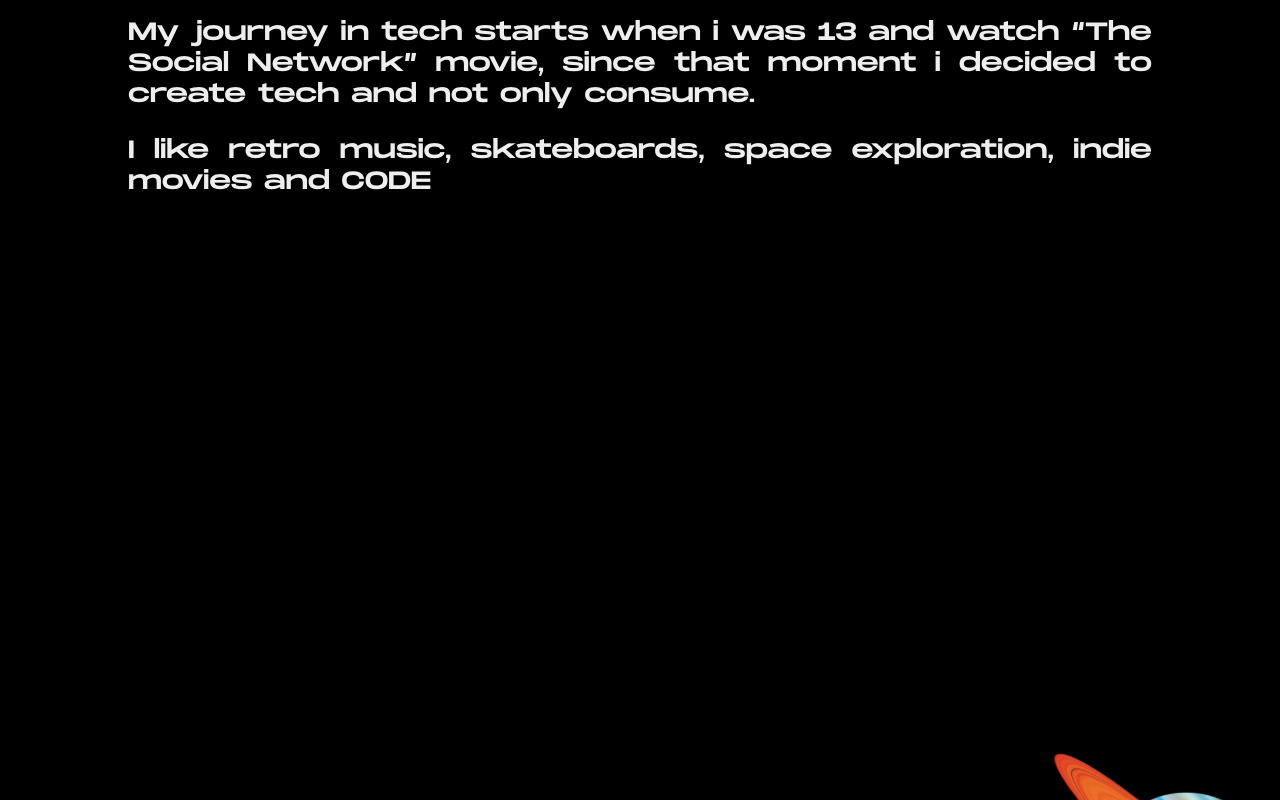
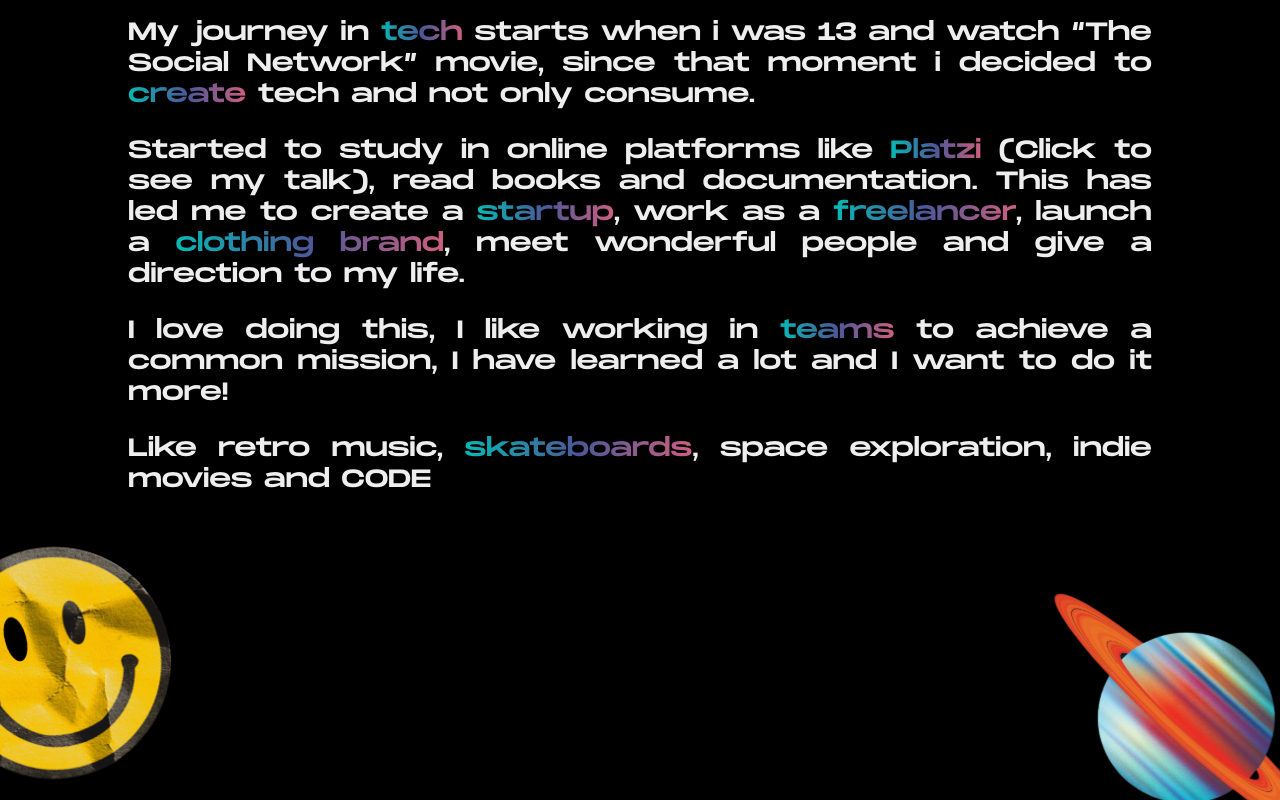
Before and after one commit to samvarcia/samvarcia, a React (Create React App) app: page / in a window 1280 px wide. Shown: the part 1700-2500 px from the top of the page. Built offline with nearby package versions, Linux system fonts and the light colour scheme.

Commit message:
Structure completed

```diff
--- a/src/App.js
+++ b/src/App.js
@@ -6,6 +6,7 @@
 import Rayo from './assets/images/rayo.svg'
 import Sticker from './assets/images/sticker.svg'
 import Planet from './assets/images/planet.svg'
+import Smile from './assets/images/smile.svg'
 import './assets/styles/App.scss';
 
 function App() {
@@ -14,6 +15,7 @@
       <img className="light" src={Rayo} alt="Light"/>
       <img className="sticker" src={Sticker} alt="Holo"/>
       <img className="planet" src={Planet} alt="Pluto"/>
+      <img className="smile" src={Smile} alt="Smile"/>
       <div className="App">
         <Header/>
         <Hero/>
--- a/src/assets/styles/App.scss
+++ b/src/assets/styles/App.scss
@@ -27,6 +27,11 @@
 .planet {
   position: absolute;
   right: 0;
-  top: 300%;
+  top: 280%;
   width: 20%;
 }
+.smile {
+  position: absolute;
+  left: 0%;
+  top: 280%;
+}
--- a/src/assets/styles/components/About.css
+++ b/src/assets/styles/components/About.css
@@ -9,3 +9,11 @@
   font-size: 25px;
   position: inherit;
 }
+.grabient {
+  background: -webkit-linear-gradient(right, #cd5f81, #4c5798, #06bab6);
+  -webkit-background-clip: text;
+  -webkit-text-fill-color: transparent;
+}
+.about_text a {
+  text-decoration: none;
+}
--- a/src/components/About.js
+++ b/src/components/About.js
@@ -8,12 +8,14 @@
         <div className="About_content">
           <h1>ABOUT ME</h1>
           <div className="about_text">
-            <p>Hello i’m Samuel García a 16 years old
+            <p>Hello i’m <span className="grabient">Samuel García</span> a 16 years old
             frontend developer from Colombia.</p>
-            <p>My journey in tech starts when i was
+            <p>My journey in <span className="grabient">tech</span> starts when i was
             13 and watch “The Social Network” movie, since that moment i
-            decided to create tech and not only consume.</p>
-            <p>I like retro music, skateboards, space exploration, indie movies and CODE</p>
+            decided to <span className="grabient">create</span> tech and not only consume.</p>
+            <p>Started to study in online platforms like <a className="grabient" href="https://youtu.be/icswdA7LAzA">Platzi</a> (Click to see my talk), read books and documentation. This has led me to create a <span className="grabient">startup</span>, work as a <span className="grabient">freelancer</span>, launch a <span className="grabient">clothing brand</span>, meet wonderful people and give a direction to my life.</p>
+            <p>I love doing this, I like working in <span className="grabient">teams</span> to achieve a common mission, I have learned a lot and I want to do it more!</p>
+            <p>Like retro music, <span className="grabient">skateboards</span>, space exploration, indie movies and CODE</p>
           </div>
         </div>
       </div>
```
Also changed, not shown: 1 other file (tests, documents, lock files or other folders).
